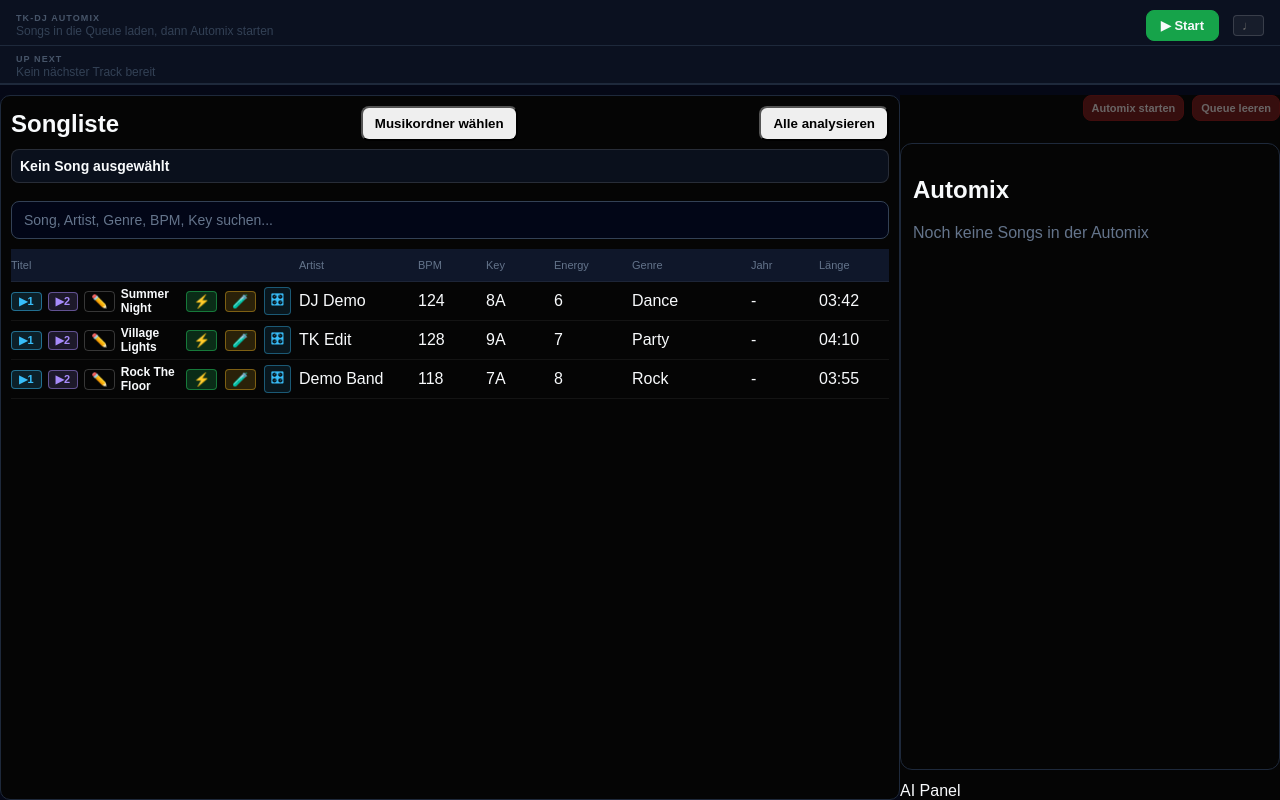
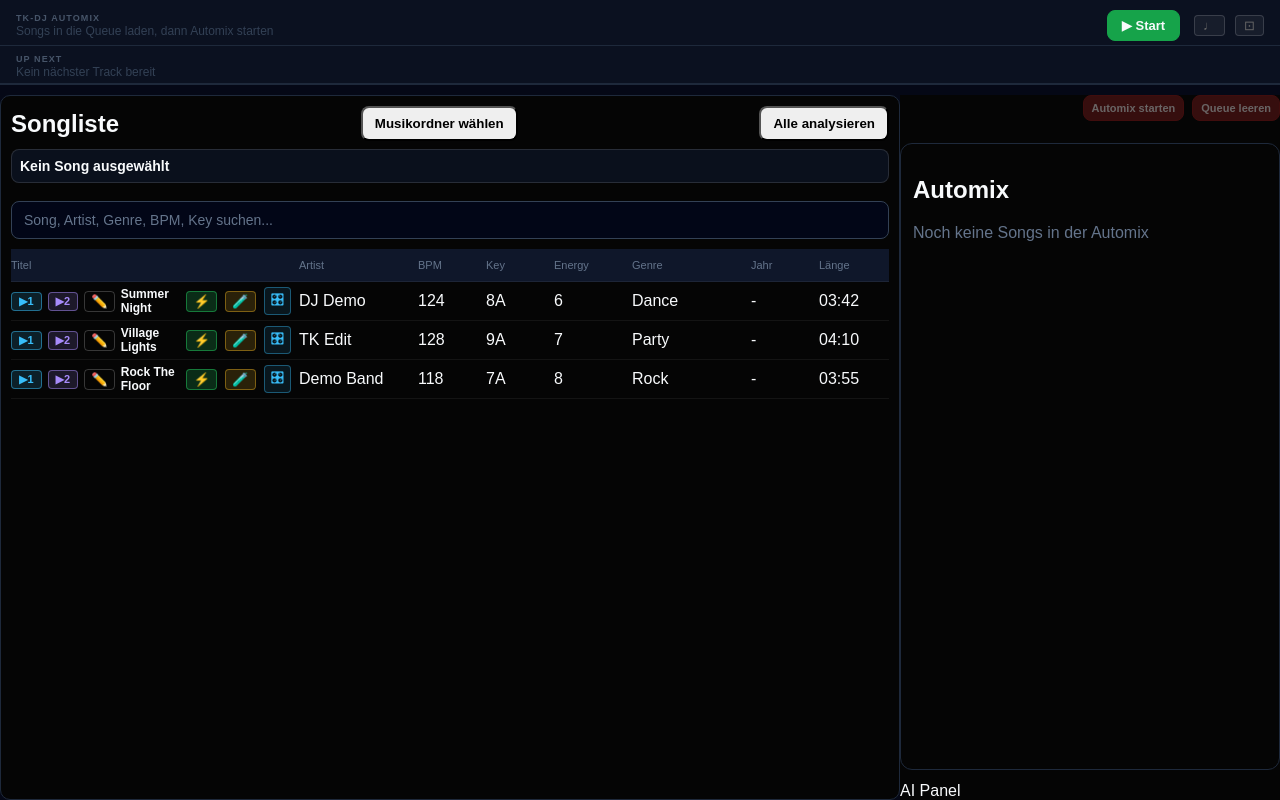
Before and after one commit to thomas-2026-dorf/mac-ki-dj, a React (Vite) app: page / in a window 1280 px wide. Built offline with nearby package versions, Linux system fonts and the light colour scheme.

Commit message:
Backup: BeatGrid Inspector und vollständige Beatliste

```diff
--- a/src/components/MixPlayer.tsx
+++ b/src/components/MixPlayer.tsx
@@ -6,6 +6,7 @@ import type { TransitionPoint } from "../types/track";
 import { ROLE_COLORS } from "../modules/transition/transitionPointPlanner";
 import PlayerWaveform from "./PlayerWaveform";
 import CdjWaveform from "./CdjWaveform";
+import { calculateGridOffsetForWindow } from "../modules/audio/beatGrid";
 
 const TYPE_OPTIONS: {
     key: string;
@@ -175,6 +176,50 @@ export default function MixPlayer({
                         title="Metronom Grid-Debug"
                         style={{ marginLeft: "8px", background: metroOn ? "rgba(251,191,36,0.25)" : "rgba(255,255,255,0.05)", border: `1px solid ${metroOn ? "#fbbf24" : "rgba(255,255,255,0.15)"}`, borderRadius: "4px", color: metroOn ? "#fbbf24" : "#666", padding: "2px 8px", cursor: "pointer", fontSize: "13px" }}
                     >♩</button>
+                    <button
+                        onClick={() => {
+                            const beats = current?.analysis?.beats;
+                            const bpm = current?.analysis?.detectedBpm ?? current?.bpm ?? 0;
+                            const gridStart = current?.analysis?.beatGridStartSeconds;
+                            if (!beats || !bpm || gridStart === undefined || curDur <= 0) {
+                                console.warn("[GridOffset] Keine Analyse-Daten für aktuellen Track");
+                                return;
+                            }
+
+                            const outroFrom = curDur - 30;
+                            const outroTo   = curDur;
+
+                            const beatsInOutro = beats.filter(b => b >= outroFrom && b <= outroTo);
+                            const lastBeat = beats[beats.length - 1] ?? null;
+
+                            const beatDuration = 60 / bpm;
+                            const firstGridIdx = Math.ceil((outroFrom - gridStart) / beatDuration);
+                            const lastGridIdx  = Math.floor((outroTo   - gridStart) / beatDuration);
+                            const firstGridBeat = gridStart + firstGridIdx * beatDuration;
+                            const lastGridBeat  = gridStart + lastGridIdx  * beatDuration;
+
+                            console.group(`[GridOffset Debug] ${current?.title}`);
+                            console.log("durationSeconds       :", curDur.toFixed(3));
+                            console.log("outro fromSec / toSec :", outroFrom.toFixed(3), "/", outroTo.toFixed(3));
+                            console.log("beats.length          :", beats.length);
+                            console.log("letzter Beat          :", lastBeat !== null ? lastBeat.toFixed(3) + " s" : "—");
+                            console.log("Beats im Outro-Fenster:", beatsInOutro.length, beatsInOutro.map(b => b.toFixed(2)));
+                            console.log("Grid-Beats im Outro   : Index", firstGridIdx, "→", lastGridIdx,
+                                        "  =", lastGridIdx - firstGridIdx + 1, "Grid-Beats");
+                            console.log("erster Grid-Beat      :", firstGridBeat.toFixed(3), "s");
+                            console.log("letzter Grid-Beat     :", lastGridBeat.toFixed(3), "s");
+                            console.groupEnd();
+
+                            const intro = calculateGridOffsetForWindow({ beats, bpm, gridStart, fromSec: 0, toSec: 30 });
+                            const outro = calculateGridOffsetForWindow({ beats, bpm, gridStart, fromSec: outroFrom, toSec: outroTo });
+                            console.group(`[GridOffset Result] ${current?.title}`);
+                            console.log(`Intro (0–30s):     Offset ${intro.offsetMs.toFixed(1)} ms  |  ${intro.matchCount} Matches`);
+                            console.log(`Outro (letzt 30s): Offset ${outro.offsetMs.toFixed(1)} ms  |  ${outro.matchCount} Matches`);
+                            console.groupEnd();
+                        }}
+                        title="Grid-Offset Intro/Outro messen"
+                        style={{ marginLeft: "4px", background: "rgba(255,255,255,0.05)", border: "1px solid rgba(255,255,255,0.15)", borderRadius: "4px", color: "#666", padding: "2px 8px", cursor: "pointer", fontSize: "13px" }}
+                    >⊡</button>
                 </div>
             </div>
 
--- a/src/modules/audio/beatGrid.ts
+++ b/src/modules/audio/beatGrid.ts
@@ -76,3 +76,58 @@ export function getClosestPhaseMatch(input: {
 
     return best;
 }
+
+export interface GridOffsetResult {
+    offsetMs: number;
+    matchCount: number;
+}
+
+export function calculateGridOffsetForWindow(input: {
+    beats: number[];       // Aubio-Rohbeats in Sekunden
+    bpm: number;
+    gridStart: number;     // beatGridStartSeconds
+    fromSec: number;
+    toSec: number;
+    maxOffsetMs?: number;  // Default: 120 ms
+}): GridOffsetResult {
+    const { beats, bpm, gridStart, fromSec, toSec } = input;
+    const maxOffsetMs = input.maxOffsetMs ?? 120;
+    const maxOffsetSec = maxOffsetMs / 1000;
+
+    if (bpm <= 0 || beats.length === 0) return { offsetMs: 0, matchCount: 0 };
+
+    const beatDuration = 60 / bpm;
+
+    // Ersten Grid-Beat-Index im Fenster bestimmen
+    const firstIndex = Math.ceil((fromSec - gridStart) / beatDuration);
+    const lastIndex = Math.floor((toSec - gridStart) / beatDuration);
+
+    let totalOffsetSec = 0;
+    let matchCount = 0;
+
+    for (let i = firstIndex; i <= lastIndex; i++) {
+        const gridBeat = gridStart + i * beatDuration;
+
+        // Nächstgelegenen Aubio-Beat finden
+        let nearestDist = Infinity;
+        let nearestBeat = 0;
+        for (const b of beats) {
+            const dist = Math.abs(b - gridBeat);
+            if (dist < nearestDist) {
+                nearestDist = dist;
+                nearestBeat = b;
+            }
+        }
+
+        if (nearestDist <= maxOffsetSec) {
+            // Offset: positiv = Aubio-Beat kommt nach Grid-Beat
+            totalOffsetSec += nearestBeat - gridBeat;
+            matchCount++;
+        }
+    }
+
+    if (matchCount === 0) return { offsetMs: 0, matchCount: 0 };
+
+    const offsetMs = (totalOffsetSec / matchCount) * 1000;
+    return { offsetMs, matchCount };
+}
```
Also changed, not shown: 1 other file (tests, documents, lock files or other folders).
